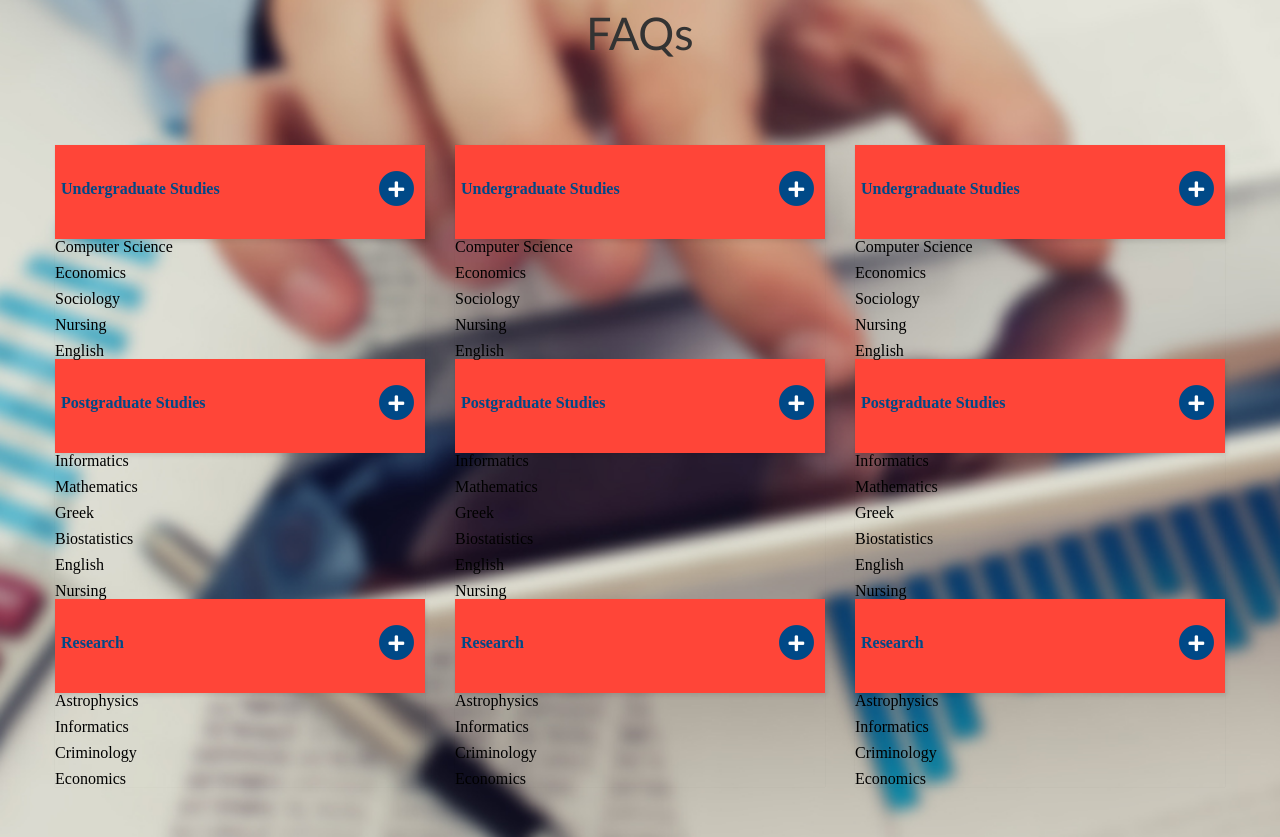
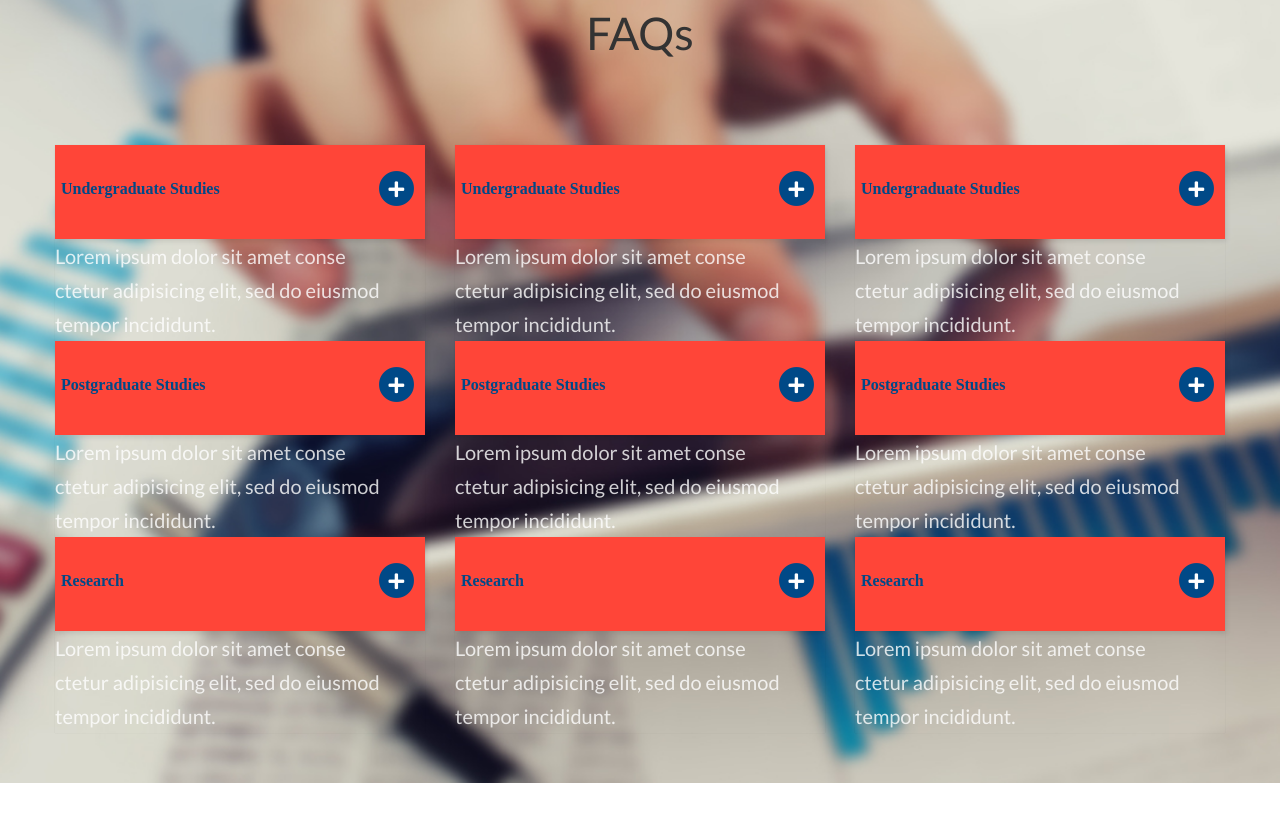
Before and after one commit to Vlads1992/html_test_task, a website: page src/pug/index.pug in a window 1280 px wide. Shown: the part 4910-5747 px from the top of the page. After the commit the page ends 5693 px from the top, so only its background shows below. Drawn offline with nearby package versions, Linux system fonts and the light colour scheme; files that its build step writes are made by us from their sources; files whose address does not match are found by name.

Commit message:
accordion in progress

```diff
--- a/src/blocks/faq/_faq.pug
+++ b/src/blocks/faq/_faq.pug
@@ -21,13 +21,7 @@ mixin faq
                             </div>
                             <div id="collapseOne" class="collapse" aria-labelledby="headingOne" data-parent="#accordion">
                                 <div class="card-body">
-                                    <ul>
-                                    <li>Computer Science</li>
-                                    <li>Economics</li>
-                                    <li>Sociology</li>
-                                    <li>Nursing</li>
-                                    <li>English</li>
-                                    </ul>
+                                    <p class="description faq__description--white ">Lorem ipsum dolor sit amet conse ctetur adipisicing elit, sed do eiusmod tempor incididunt.</p>
                                 </div>
                             </div>
                         </div>
@@ -43,16 +37,9 @@ mixin faq
                             </h2>
                             </div>
                             <div id="collapseTwo" class="collapse" aria-labelledby="headingTwo" data-parent="#accordion">
-                            <div class="card-body">
-                                <ul>
-                                <li>Informatics</li>
-                                <li>Mathematics</li>
-                                <li>Greek</li>
-                                <li>Biostatistics</li>
-                                <li>English</li>
-                                <li>Nursing</li>
-                                </ul>
-                            </div>
+                                <div class="card-body">
+                                    <p class="description faq__description--white">Lorem ipsum dolor sit amet conse ctetur adipisicing elit, sed do eiusmod tempor incididunt.</p>
+                                </div>
                             </div>
                         </div>
                         <div class="card">
@@ -67,14 +54,9 @@ mixin faq
                             </h2>
                             </div>
                             <div id="collapseThree" class="collapse" aria-labelledby="headingThree" data-parent="#accordion">
-                            <div class="card-body">
-                                <ul>
-                                <li>Astrophysics</li>
-                                <li>Informatics</li>
-                                <li>Criminology</li>
-                                <li>Economics</li>
-                                </ul>
-                            </div>
+                                <div class="card-body">
+                                    <p class="description faq__description--white">Lorem ipsum dolor sit amet conse ctetur adipisicing elit, sed do eiusmod tempor incididunt.</p>
+                                </div>
                             </div>
                         </div>
             .col-4
@@ -92,13 +74,7 @@ mixin faq
                             </div>
                             <div id="collapseOne" class="collapse" aria-labelledby="headingOne" data-parent="#accordion">
                                 <div class="card-body">
-                                    <ul>
-                                    <li>Computer Science</li>
-                                    <li>Economics</li>
-                                    <li>Sociology</li>
-                                    <li>Nursing</li>
-                                    <li>English</li>
-                                    </ul>
+                                    <p class="description faq__description--white">Lorem ipsum dolor sit amet conse ctetur adipisicing elit, sed do eiusmod tempor incididunt.</p>
                                 </div>
                             </div>
                         </div>
@@ -114,16 +90,9 @@ mixin faq
                             </h2>
                             </div>
                             <div id="collapseTwo" class="collapse" aria-labelledby="headingTwo" data-parent="#accordion">
-                            <div class="card-body">
-                                <ul>
-                                <li>Informatics</li>
-                                <li>Mathematics</li>
-                                <li>Greek</li>
-                                <li>Biostatistics</li>
-                                <li>English</li>
-                                <li>Nursing</li>
-                                </ul>
-                            </div>
+                                <div class="card-body">
+                                    <p class="description faq__description--white">Lorem ipsum dolor sit amet conse ctetur adipisicing elit, sed do eiusmod tempor incididunt.</p>
+                                </div>
                             </div>
                         </div>
                         <div class="card">
@@ -138,14 +107,9 @@ mixin faq
                             </h2>
                             </div>
                             <div id="collapseThree" class="collapse" aria-labelledby="headingThree" data-parent="#accordion">
-                            <div class="card-body">
-                                <ul>
-                                <li>Astrophysics</li>
-                                <li>Informatics</li>
-                                <li>Criminology</li>
-                                <li>Economics</li>
-                                </ul>
-                            </div>
+                                <div class="card-body">
+                                    <p class="description faq__description--white">Lorem ipsum dolor sit amet conse ctetur adipisicing elit, sed do eiusmod tempor incididunt.</p>
+                                </div>
                             </div>
                         </div>
         .col-4
@@ -163,13 +127,7 @@ mixin faq
                             </div>
                             <div id="collapseOne" class="collapse" aria-labelledby="headingOne" data-parent="#accordion">
                                 <div class="card-body">
-                                    <ul>
-                                    <li>Computer Science</li>
-                                    <li>Economics</li>
-                                    <li>Sociology</li>
-                                    <li>Nursing</li>
-                                    <li>English</li>
-                                    </ul>
+                                    <p class="description faq__description--white">Lorem ipsum dolor sit amet conse ctetur adipisicing elit, sed do eiusmod tempor incididunt.</p>
                                 </div>
                             </div>
                         </div>
@@ -185,16 +143,9 @@ mixin faq
                             </h2>
                             </div>
                             <div id="collapseTwo" class="collapse" aria-labelledby="headingTwo" data-parent="#accordion">
-                            <div class="card-body">
-                                <ul>
-                                <li>Informatics</li>
-                                <li>Mathematics</li>
-                                <li>Greek</li>
-                                <li>Biostatistics</li>
-                                <li>English</li>
-                                <li>Nursing</li>
-                                </ul>
-                            </div>
+                                <div class="card-body">
+                                    <p class="description faq__description--white">Lorem ipsum dolor sit amet conse ctetur adipisicing elit, sed do eiusmod tempor incididunt.</p>
+                                </div>
                             </div>
                         </div>
                         <div class="card">
@@ -209,13 +160,8 @@ mixin faq
                             </h2>
                             </div>
                             <div id="collapseThree" class="collapse" aria-labelledby="headingThree" data-parent="#accordion">
-                            <div class="card-body">
-                                <ul>
-                                <li>Astrophysics</li>
-                                <li>Informatics</li>
-                                <li>Criminology</li>
-                                <li>Economics</li>
-                                </ul>
-                            </div>
+                                <div class="card-body">
+                                    <p class="description faq__description--white">Lorem ipsum dolor sit amet conse ctetur adipisicing elit, sed do eiusmod tempor incididunt.</p>
+                                </div>
                             </div>
                         </div>
--- a/src/blocks/faq/_faq.scss
+++ b/src/blocks/faq/_faq.scss
@@ -5,6 +5,17 @@
 
     &__title--black {
         color: #333;
+    }
+
+    &__description--white {
+        color: white;
+        opacity: 0.8;
+        color: white;
+        font-family: Lato;
+        font-size: 20px;
+        font-weight: 400;
+        line-height: 34px;
+        margin-right: 30px;
     }
 
     .myaccordion {
```
Also changed, not shown: docs/css/style.css, docs/index.html, 1 other file.
